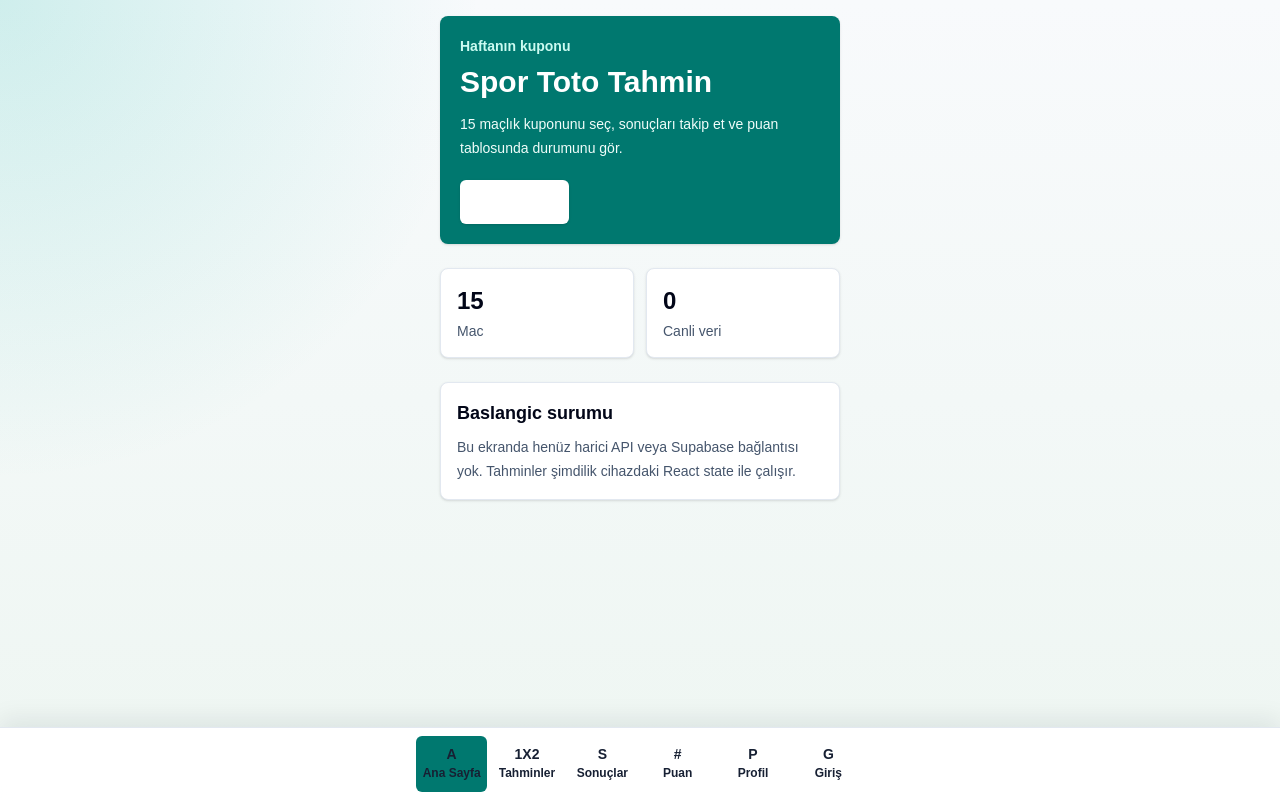
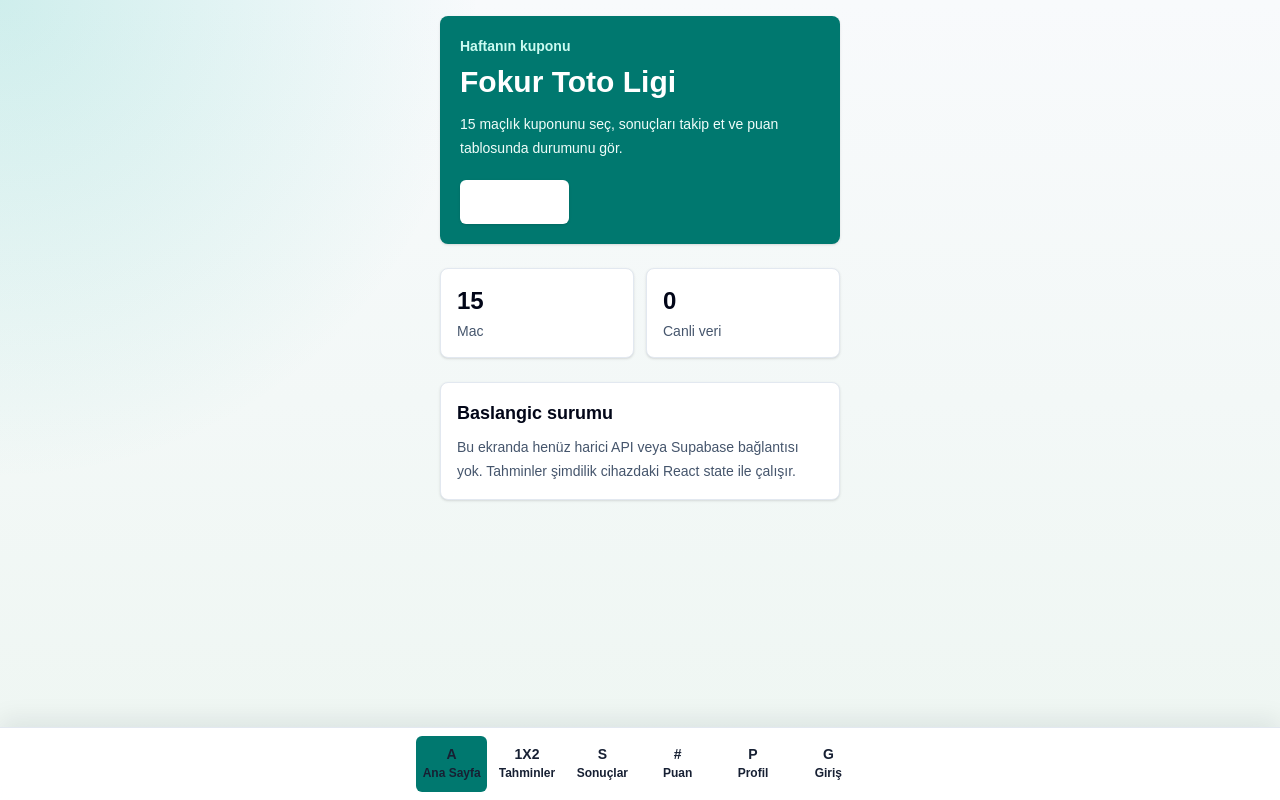
Before and after one commit to Simurg41/fokur-toto-ligi, a Next.js app: page / in a window 1280 px wide. Built offline with nearby package versions, Linux system fonts and the light colour scheme; no server answers.

Commit message:
chore: rename app to Fokur Toto Ligi

```diff
--- a/app/layout.tsx
+++ b/app/layout.tsx
@@ -4,14 +4,14 @@
 
 export const metadata: Metadata = {
   title: {
-    default: "Spor Toto Tahmin",
-    template: "%s | Spor Toto Tahmin",
+    default: "Fokur Toto Ligi",
+    template: "%s | Fokur Toto Ligi",
   },
-  description: "Spor Toto kupon tahminlerini mobil odaklı takip et.",
+  description: "Fokur Toto Ligi kupon tahminlerini mobil odaklı takip et.",
   manifest: "/manifest.webmanifest",
   appleWebApp: {
     capable: true,
-    title: "Spor Toto Tahmin",
+    title: "Fokur Toto Ligi",
     statusBarStyle: "default",
   },
 };
--- a/app/page.tsx
+++ b/app/page.tsx
@@ -5,7 +5,7 @@
     <div className="space-y-6">
       <section className="rounded-lg bg-teal-700 p-5 text-white shadow-sm">
         <p className="text-sm font-semibold text-teal-100">Haftanın kuponu</p>
-        <h1 className="mt-2 text-3xl font-bold tracking-normal">Spor Toto Tahmin</h1>
+        <h1 className="mt-2 text-3xl font-bold tracking-normal">Fokur Toto Ligi</h1>
         <p className="mt-3 text-sm leading-6 text-teal-50">
           15 maçlık kuponunu seç, sonuçları takip et ve puan tablosunda durumunu gör.
         </p>
--- a/app/profil/page.tsx
+++ b/app/profil/page.tsx
@@ -44,7 +44,7 @@
       <section className="rounded-lg border border-slate-200 bg-white p-4 shadow-sm">
         <div className="flex items-center gap-3">
           <div className="flex h-12 w-12 items-center justify-center rounded-full bg-teal-100 text-lg font-bold text-teal-800">
-            ST
+            FT
           </div>
           <div className="min-w-0">
             <p className="truncate font-bold text-slate-950">{profileTitle}</p>
```
Also changed, not shown: public/manifest.webmanifest, 2 other files (tests, documents, lock files or other folders).
